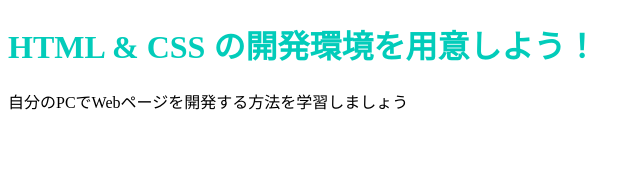
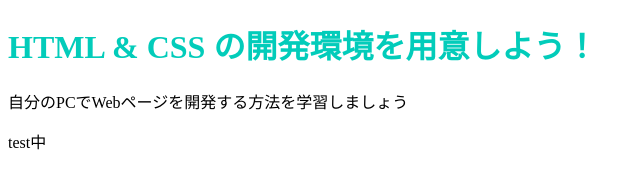
Before and after one commit to ChiiCheer19/CheerRoom, a plain HTML site: page index.html in a window 1280 px wide. Shown: the full height of the page, 0-640 px from the left. Drawn offline with Linux system fonts and the light colour scheme.

Commit message:
Update index.html

```diff
--- a/index.html
+++ b/index.html
@@ -8,5 +8,6 @@
   <body>
     <h1 class="title">HTML & CSS の開発環境を用意しよう！</h1>
     <p>自分のPCでWebページを開発する方法を学習しましょう</p>
+    test中
   </body>
 </html>
```
